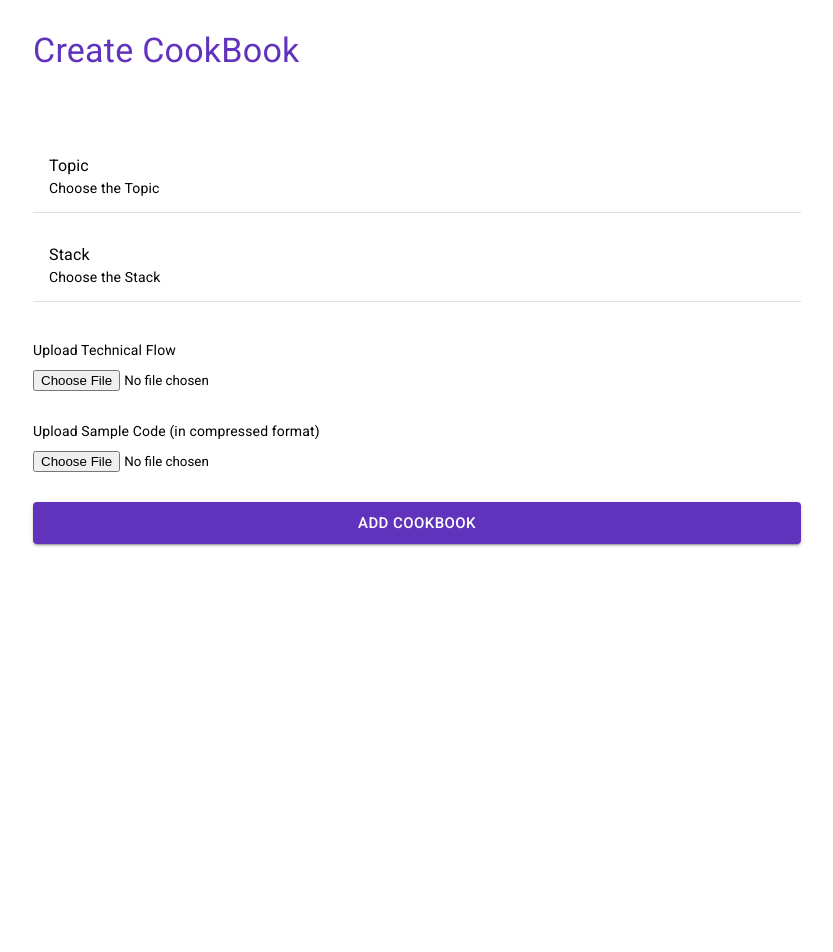
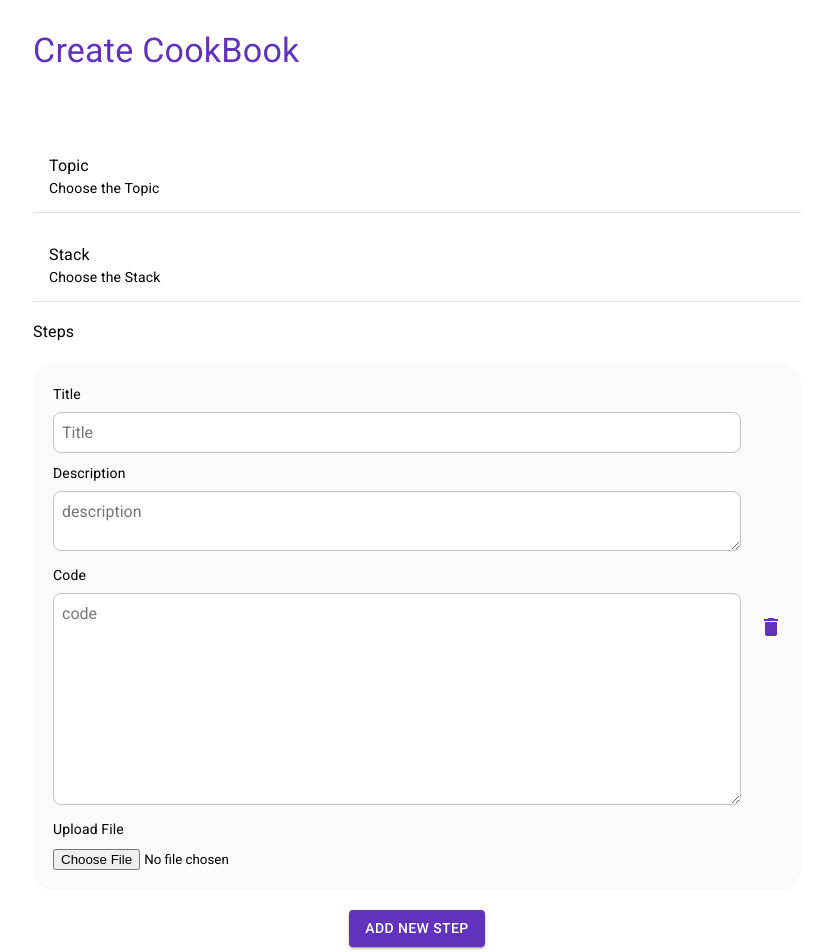
Before and after one commit to avasoft-mobility/cookbook, a React (Create React App) app: page /create/cookbook in a window 1280 px wide. Shown: the top 952 px of the page, without its empty margins (223-1056 px from the left). Before the commit the page ends 800 px from the top, so only its background shows below. Built offline with nearby package versions, Linux system fonts and the light colour scheme; no server answers.

Commit message:
Integrate Create Cookbook Page

```diff
--- a/src/Pages/CreateCookbook.page.tsx
+++ b/src/Pages/CreateCookbook.page.tsx
@@ -1,18 +1,35 @@
 import { useSnackbar } from "notistack";
 import { ChangeEvent, useState } from "react";
-import { useQuery } from "react-query";
+import { useMutation, useQuery } from "react-query";
+import { useNavigate } from "react-router-dom";
+import StepWrapper from "../components/StepWrapper.component";
 import Clickable from "../components/wrapper_components/ButtonWrapperComponent";
 import ConfirmationDialog from "../components/wrapper_components/ConfirmationDialog.WrapperComponent";
 import Text from "../components/wrapper_components/Text.wrapperComponent";
 
 import Theme from "../configs/ThemeConfig";
 import CookbookCreateRequest from "../models/request_response_models/CookbookCreate.request";
+import Step from "../models/Step.Model";
+import StepValue from "../models/StepValue.model";
 import ApiService from "../services/ApiService";
 
 const CreateCookbookPage = () => {
   const { enqueueSnackbar } = useSnackbar();
+  const navigate = useNavigate();
+
   const stacksCall = useQuery("stacks", ApiService.getStacks);
   const topicsCall = useQuery("topics", ApiService.getTopics);
+  const createCookbookCall = useMutation(ApiService.createCookbook, {
+    onSuccess: () => {
+      navigate("/topics");
+    },
+    onError: () => {
+      showSnackBar(
+        "We could not create this cookbook, could you please try again?",
+        "error"
+      );
+    },
+  });
 
   const [newCookbook, setNewCookbook] = useState<CookbookCreateRequest>({
     topicId: "",
@@ -68,6 +85,21 @@ const CreateCookbookPage = () => {
     setNewCookbook(clonedCookbook);
   };
 
+  const onStepsChanged = async (steps: StepValue[]) => {
+    if (steps.length === 0) {
+      return;
+    }
+
+    steps = steps.map((step, index) => {
+      step.id = index.toString();
+      return step;
+    });
+
+    const clonedCookbook = { ...newCookbook };
+    clonedCookbook.steps = steps as Step[];
+    setNewCookbook(clonedCookbook);
+  };
+
   const isCookbookValid = () => {
     if (!newCookbook.topicId || newCookbook.topicId.trim() === "") {
       console.log("asd");
@@ -109,6 +141,8 @@ const CreateCookbookPage = () => {
     if (!isCookbookValid()) {
       return;
     }
+
+    createCookbookCall.mutate(newCookbook);
   };
 
   const showSnackBar = (message: string, type: string) => {
@@ -149,6 +183,17 @@ const CreateCookbookPage = () => {
           value={"Choose the Stack"}
           onConfirm={onStackChosed}
         />
+
+        <div style={styles.steps}>
+          <Text variant="body1" color={Theme.palette.text.secondary}>
+            Steps
+          </Text>
+          <StepWrapper
+            onValueChange={onStepsChanged}
+            onAddNew={onStepsChanged}
+            onDelete={onStepsChanged}
+          />
+        </div>
 
         <div>
           <div style={styles.fileUploadContainer}>
@@ -202,6 +247,9 @@ const styles = {
   fileUploadItem: {
     marginTop: "10px",
   },
+  steps: {
+    marginTop: "10px",
+  },
 };
 
 export default CreateCookbookPage;
--- a/src/components/Step.Component.tsx
+++ b/src/components/Step.Component.tsx
@@ -13,33 +13,36 @@ interface StepProps {
 }
 
 const Step: React.FC<StepProps> = (props) => {
-  const [selectedFile, setSelectedFile] = useState("");
-  const fileInputRef = useRef();
-  const handleFileUpload = (event: any) => {};
-
   const changeHandler = async (event: any) => {
     const result = await ApiService.uploadFile(event.target.files[0]);
-    formik.values.fileUpload = result.url;
+    formik.values.image = result.url;
     props.onValueChange(formik.values, props.currentIndex);
   };
+
   const formik = useFormik({
     initialValues: {
       title: props.values.title,
       description: props.values.description,
       code: props.values.code,
-      fileUpload: props.values.fileUpload,
+      image: props.values.image,
     },
     validate: (values) => {
       let errors: any = {};
+
       if (!values.title) {
         errors.title = "Required";
-      } else if (values.title.length > 10) {
-        errors.title = "Must be 10 characters or less";
       }
+
+      if (values.title.length < 10) {
+        errors.title = "Must be 10 characters or more";
+      }
+
       if (!values.description) {
         errors.description = "Required";
-      } else if (values.description.length > 20) {
-        errors.description = "Must be 20 characters or less";
+      }
+
+      if (values.description.length < 20) {
+        errors.description = "Must be 20 characters or more";
       }
       return errors;
     },
@@ -56,16 +59,11 @@ const Step: React.FC<StepProps> = (props) => {
       <div style={{ marginLeft: "10px", marginRight: "10px" }}>
         <form>
           <div style={{ paddingTop: "10px" }}>
-            <Text variant={"h5"} color={Theme.palette.text.secondary}>
+            <Text variant={"body2"} color={Theme.palette.text.secondary}>
               Title
             </Text>
             <input
-              style={{
-                border: "1px solid #1A1110",
-                width: "100%",
-                height: "50px",
-                fontSize: "20px",
-              }}
+              style={styles.inputStyle}
               name="title"
               onChange={onVisualChange}
               placeholder="Title"
@@ -79,16 +77,11 @@ const Step: React.FC<StepProps> = (props) => {
             ) : null}
           </div>
           <div style={{ paddingTop: "10px" }}>
-            <Text variant={"h5"} color={Theme.palette.text.secondary}>
+            <Text variant={"body2"} color={Theme.palette.text.secondary}>
               Description
             </Text>
             <textarea
-              style={{
-                border: "1px solid #1A1110",
-                width: "100%",
-                height: "50px",
-                fontSize: "20px",
-              }}
+              style={styles.inputStyle}
               name="description"
               onChange={onVisualChange}
               placeholder="description"
@@ -102,25 +95,21 @@ const Step: React.FC<StepProps> = (props) => {
             ) : null}
           </div>
           <div style={{ paddingTop: "10px" }}>
-            <Text variant={"h5"} color={Theme.palette.text.secondary}>
+            <Text variant={"body2"} color={Theme.palette.text.secondary}>
               Code
             </Text>
             <textarea
-              style={{
-                border: "1px solid #1A1110",
-                width: "100%",
-                height: "50px",
-                fontSize: "20px",
-              }}
+              style={styles.inputStyle}
               name="code"
               onChange={onVisualChange}
               placeholder="code"
+              rows={10}
               value={formik.values.code}
               onBlur={onVisualChange}
             />
           </div>
           <div style={{ paddingTop: "10px", paddingBottom: "10px" }}>
-            <Text variant={"h5"} color={Theme.palette.text.secondary}>
+            <Text variant={"body2"} color={Theme.palette.text.secondary}>
               Upload File
             </Text>
             <input
@@ -135,4 +124,16 @@ const Step: React.FC<StepProps> = (props) => {
     </div>
   );
 };
+
+const styles = {
+  inputStyle: {
+    marginTop: "8px",
+    border: "1px solid rgb(195 195 195)",
+    width: "100%",
+    fontSize: "16px",
+    padding: "10px 8px",
+    borderRadius: "8px",
+  },
+};
+
 export default Step;
--- a/src/components/StepWrapper.component.tsx
+++ b/src/components/StepWrapper.component.tsx
@@ -8,10 +8,9 @@ import StepValue from "../models/StepValue.model";
 import { v4 as uuidv4 } from "uuid";
 
 interface StepWrapperProps {
-  onValueChange:Function;
-  onDelete:Function;
-  onAddNew:Function;
-
+  onValueChange: Function;
+  onDelete: Function;
+  onAddNew: Function;
 }
 
 const StepWrapper: React.FC<StepWrapperProps> = (props) => {
@@ -21,7 +20,7 @@ const StepWrapper: React.FC<StepWrapperProps> = (props) => {
       title: "",
       description: "",
       code: "",
-      fileUpload: "",
+      image: "",
     },
   ]);
   const onValueChange = (value: StepValue, index: number) => {
@@ -30,10 +29,10 @@ const StepWrapper: React.FC<StepWrapperProps> = (props) => {
     currentStepElement.title = value.title;
     currentStepElement.description = value.description;
     currentStepElement.code = value.code;
-    currentStepElement.fileUpload = value.fileUpload;
+    currentStepElement.image = value.image;
     newStep[index] = currentStepElement;
     setStepValue(newStep);
-    props.onValueChange(stepValue)
+    props.onValueChange(stepValue);
   };
   const handleAddNew = () => {
     const newStep: StepValue = {
@@ -41,10 +40,10 @@ const StepWrapper: React.FC<StepWrapperProps> = (props) => {
       title: "",
       description: "",
       code: "",
-      fileUpload: "",
+      image: "",
     };
     setStepValue([...stepValue, newStep]);
-    props.onAddNew(stepValue)
+    props.onAddNew(stepValue);
   };
   const handleDelete = (id: string) => {
     if (stepValue.length === 1) {
@@ -52,10 +51,10 @@ const StepWrapper: React.FC<StepWrapperProps> = (props) => {
     }
     const currentStep = stepValue.filter((value) => value.id !== id);
     setStepValue(currentStep);
-    props.onDelete(stepValue)
+    props.onDelete(stepValue);
   };
   return (
-    <div style={{ marginLeft: "100px", marginRight: "100px" }}>
+    <div>
       {stepValue.map((value, index: number) => (
         <div
           key={value.id}
@@ -63,6 +62,9 @@ const StepWrapper: React.FC<StepWrapperProps> = (props) => {
             display: "flex",
             flexDirection: "row",
             marginTop: "20px",
+            backgroundColor: "rgb(240 240 240 / 37%)",
+            padding: "10px",
+            borderRadius: "20px",
           }}
         >
           <div style={{ width: "100%" }}>
@@ -73,7 +75,13 @@ const StepWrapper: React.FC<StepWrapperProps> = (props) => {
               currentIndex={index}
             />
           </div>
-          <div style={{ display: "flex", justifyContent: "center" }}>
+          <div
+            style={{
+              display: "flex",
+              justifyContent: "center",
+              alignItems: "center",
+            }}
+          >
             <IconButton
               aria-label="delete"
               sx={{ color: Theme.palette.primary.main }}
@@ -87,14 +95,14 @@ const StepWrapper: React.FC<StepWrapperProps> = (props) => {
       <div
         style={{
           display: "flex",
-          justifyContent: "flex-end",
+          justifyContent: "center",
           marginTop: "20px",
         }}
       >
         <Clickable
-          ClickableText={"Add new"}
+          ClickableText={"Add new Step"}
           variant={"contained"}
-          clickableSize={"large"}
+          clickableSize={"medium"}
           onClick={handleAddNew}
         />
       </div>
--- a/src/components/wrapper_components/AccordionContent.Wrapper.tsx
+++ b/src/components/wrapper_components/AccordionContent.Wrapper.tsx
@@ -21,7 +21,7 @@ const AccordionContent: React.FC<AccordianContentProps> = (props) => {
       >
         {props.content}
       </Text>
-      {props.image !== undefined && (
+      {props.image !== undefined && props.image!.trim() !== "" && (
         <div style={styles.imageContainer}>
           <img
             style={{
@@ -32,7 +32,7 @@ const AccordionContent: React.FC<AccordianContentProps> = (props) => {
           />
         </div>
       )}
-      {props.code !== undefined && (
+      {props.code !== undefined && props.code!.trim() !== "" && (
         <div style={styles.codeBlockContainer}>
           <CodeBlock code={props.code} language={"tsx"} />
         </div>
--- a/src/configs/ColorConfig.ts
+++ b/src/configs/ColorConfig.ts
@@ -8,5 +8,6 @@ class Color {
   static texttertiaryColor: string = "#424242";
   static tagColor: string = "#F9C0C0";
   static primaryLight: string = "#E1D7F455";
+  static errorMessage: string = "#f00";
 }
 export default Color;
--- a/src/models/StepValue.model.ts
+++ b/src/models/StepValue.model.ts
@@ -2,7 +2,7 @@ interface StepValue {
   title: string;
   description: string;
   code: string;
-  fileUpload: string;
+  image: string;
   id: string;
 }
 export default StepValue;
```
Also changed, not shown: src/services/ApiService.ts (+12 -0 lines), 1 other file (tests, documents, lock files or other folders).
